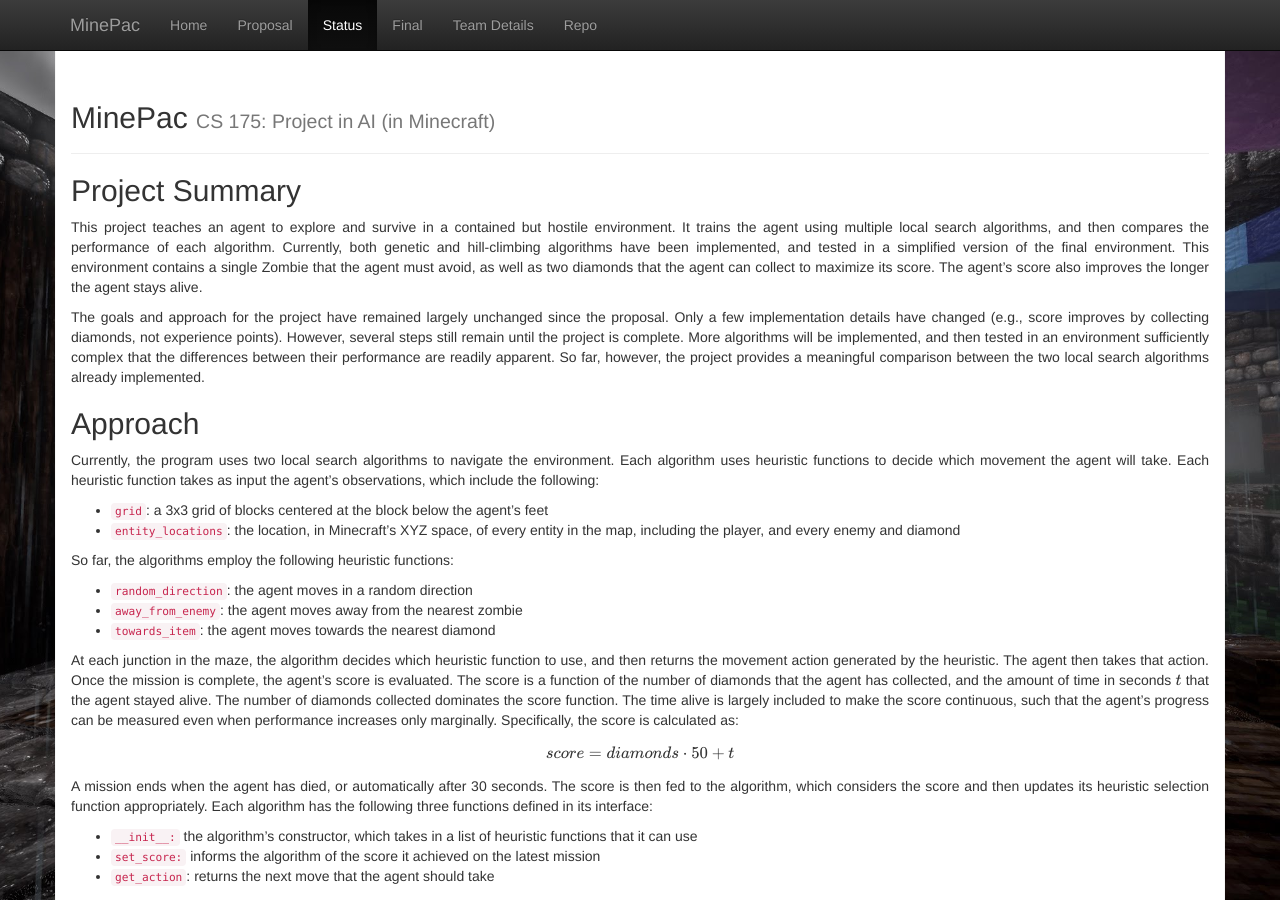
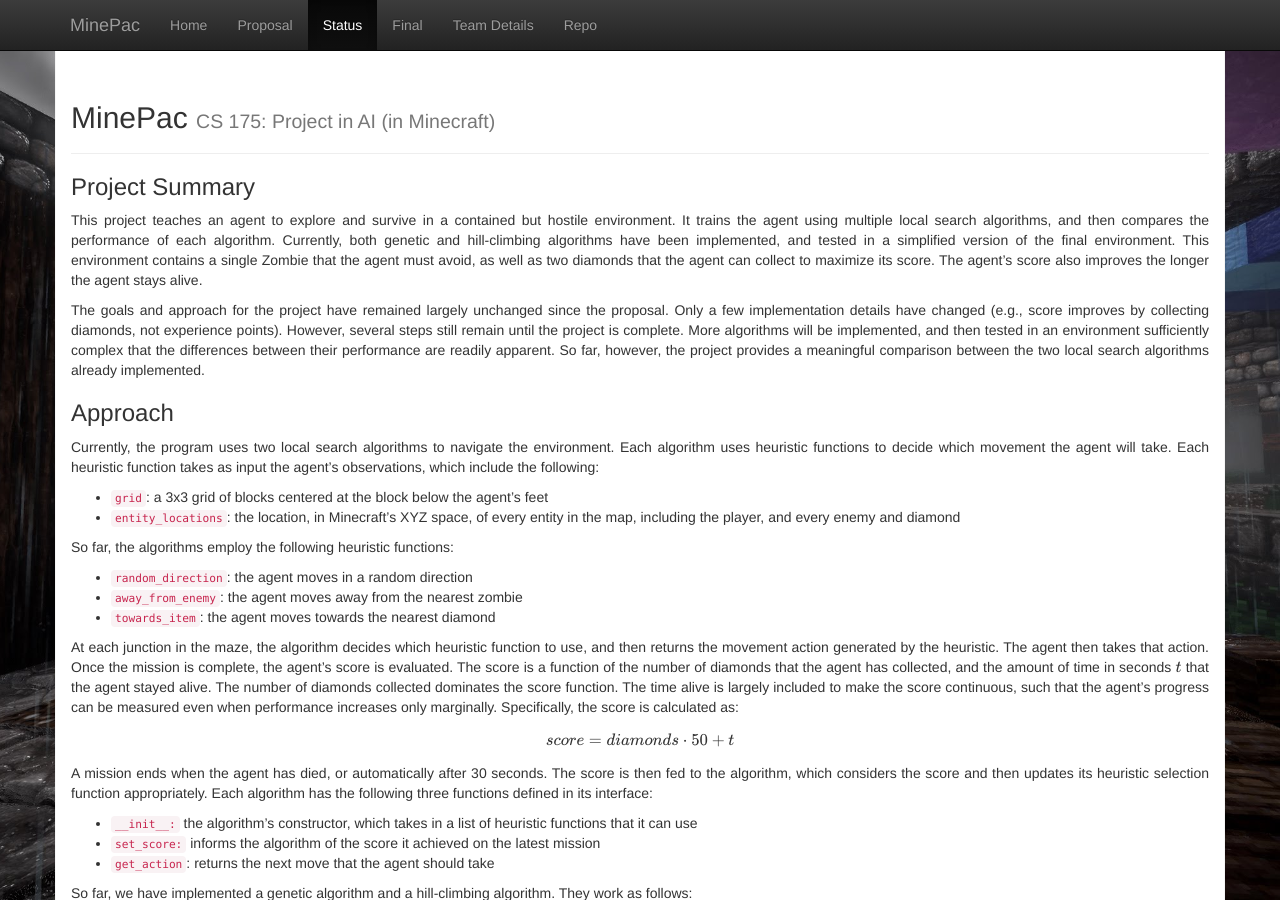
Before and after one commit to r58Playz/MinePac, a Jekyll site: the page built from docs/status.md, in a window 1280 px wide and 900 px high. Built offline with Jekyll 4.4.1, drawn with Linux system fonts in a browser that asks for light colours; formulas are drawn with MathJax 3.

Commit message:
font downsizing
for page conciseness

```diff
--- a/docs/status.md
+++ b/docs/status.md
@@ -3,12 +3,12 @@
 title: Status
 ---
 
-## Project Summary
+### Project Summary
 This project teaches an agent to explore and survive in a contained but hostile environment. It trains the agent using multiple local search algorithms, and then compares the performance of each algorithm. Currently, both genetic and hill-climbing algorithms have been implemented, and tested in a simplified version of the final environment. This environment contains a single Zombie that the agent must avoid, as well as two diamonds that the agent can collect to maximize its score. The agent's score also improves the longer the agent stays alive.
 
 The goals and approach for the project have remained largely unchanged since the proposal. Only a few implementation details have changed (e.g., score improves by collecting diamonds, not experience points). However, several steps still remain until the project is complete. More algorithms will be implemented, and then tested in an environment sufficiently complex that the differences between their performance are readily apparent. So far, however, the project provides a meaningful comparison between the two local search algorithms already implemented.
 
-## Approach
+### Approach
 Currently, the program uses two local search algorithms to navigate the environment. Each algorithm uses heuristic functions to decide which movement the agent will take. Each heuristic function takes as input the agent's observations, which include the following:
 
 * `grid`: a 3x3 grid of blocks centered at the block below the agent's feet
@@ -42,7 +42,7 @@
 
 After this first string has been scored, the algorithm then runs a mission for each string adjacent to the string in the search space. An adjacent string is a string differing by only one addition of a heuristic from the string, removal of a heuristic, or change of a heuristic. After scoring every adjacent string, the algorithm chooses the string with the best score. It then explores the adjacent strings to that string, choosing the best one of those, and so on. These incremental improvements allow the algorithm to find heuristic strings that produce higher and higher scores.
 
-## Evaluation
+### Evaluation
 As the goal of this project is to provide comparative data about different local search algorithms, the project should be evaluated based on the insight the comparative data provide. Currently the environment is simple enough that even degenerate algorithms are able to achieve moderate scores. A comprehensive performance analysis will therefore require more data. However, existing observations about the performance of each algorithm still provide a meaningful basis for evaluating the progress of the project so far.
 
 Both the hill-climbing and genetic algorithms converge to similar solutions. This suggests that the solution they find isn't merely random, but is optimal for the environment. Indeed, examining the environment, it is easy to see how a sequence in which the agent moves towards the nearest diamond three times, then away from the enemy once or twice, then towards the next diamond until it captures it, would produce the best score. Bot the genetic and hill-climbing algorithms converge on this sequence.
@@ -96,14 +96,14 @@
 
 As we test the algorithm in more and more complex environments, average performance differences should become more stark. A simple algorithm will likely be unable to achieve reasonable performance in a complex environment. Furthermore, while currently heuristic strings that are only slightly suboptimal have near-random performance, in a more complex environment with longer heuristic strings, a slightly suboptimal string will likely have much better than random performance. As the project progresses, we will therefore have more insightful comparative data with which we can analyze these algorithms.
 
-## Remaining Goals and Challenges
+### Remaining Goals and Challenges
 The algorithms implemented so far have shown themselves up to the task of teaching the agent to navigate this simple environment. However, metrics of their performance are currently dominated by noise. There are a few techniques we would like to employ before the final report to minimize this problem. Currently, Zombie movement is continuous, while agent movement is discrete. This leads to inconsistencies; sometimes the Zombie catches up to the agent, and sometimes it doesn't.  Implementing turn-based movement, these inconsistencies should disappear, and performance will be more consistent.
 
 We would also like to test the algorithms in different environments, with different numbers of diamonds to collect, different numbers of enemies, and a different layout. First, such comparative testing will demonstrate the robustness of the algorithms. It will show that they can solve more than just one maze. Second, testing the algorithms in different mazes will provide more data with which to compare the algorithms. It could, for example, be the case that some algorithms perform better in some mazes than others.
 
 Finally, we plan to implement and test a greater number of algorithms. Some algorithms, such as a simulated annealing algorithm, have already been coded; there just was not enough time run a longer test on them before the progress report. Other algorithms may simply be variations on ones already implemented. For example, we may compare the success of the genetic algorithm with different population sizes, or the success of a simulated annealing algorithm with different cooling rates. This goal is probably the most essential to the project. As the purpose of the project is to provide an insightful comparison between various different local search algorithms, we need multiple local search algorithms to compare.
 
-## Video
+### Video
 <div id="video_frame">
   <iframe src="https://www.youtube.com/embed/OEJmt3fIFSU" frameborder="0" allowfullscreen></iframe>
 </div>
```
